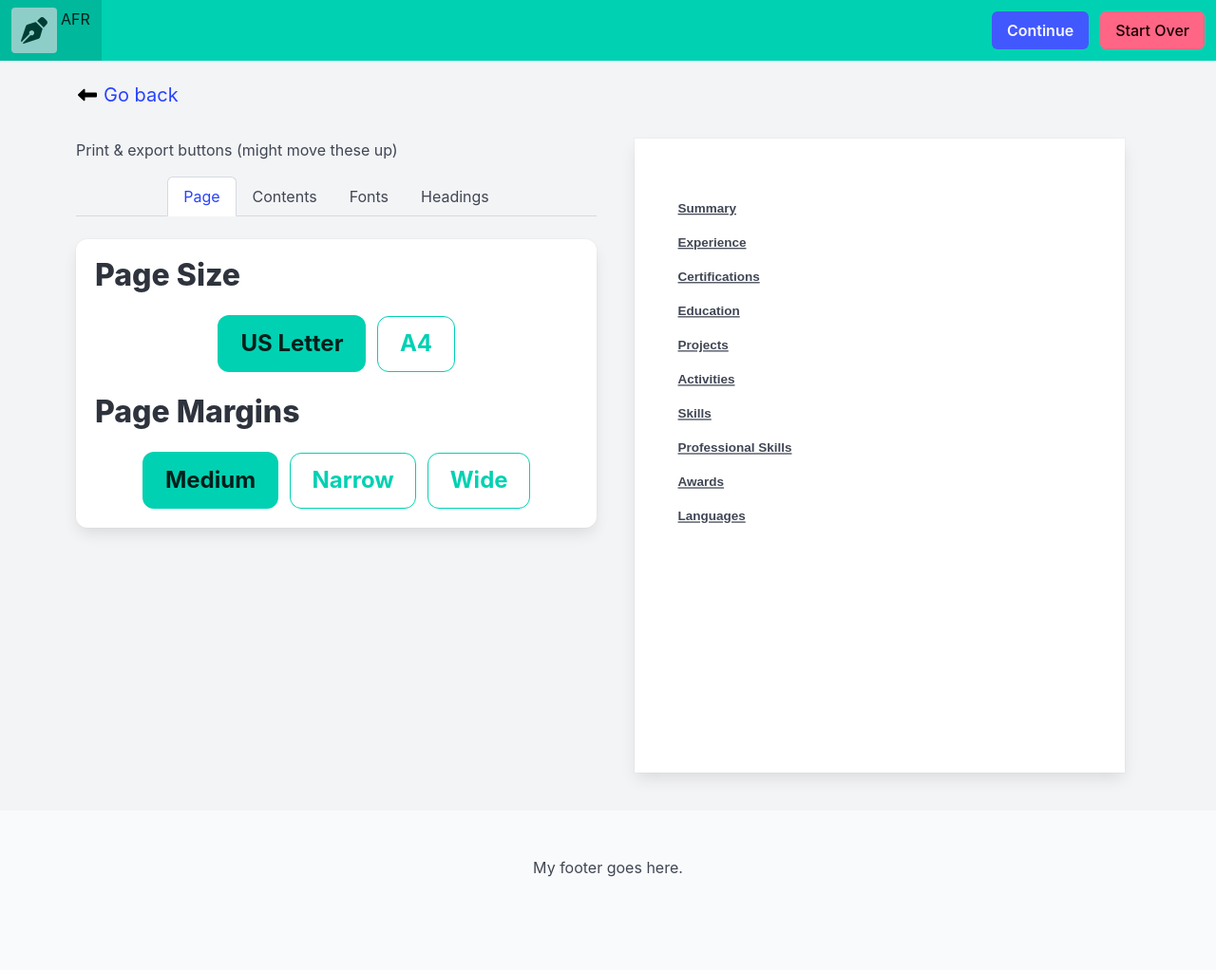
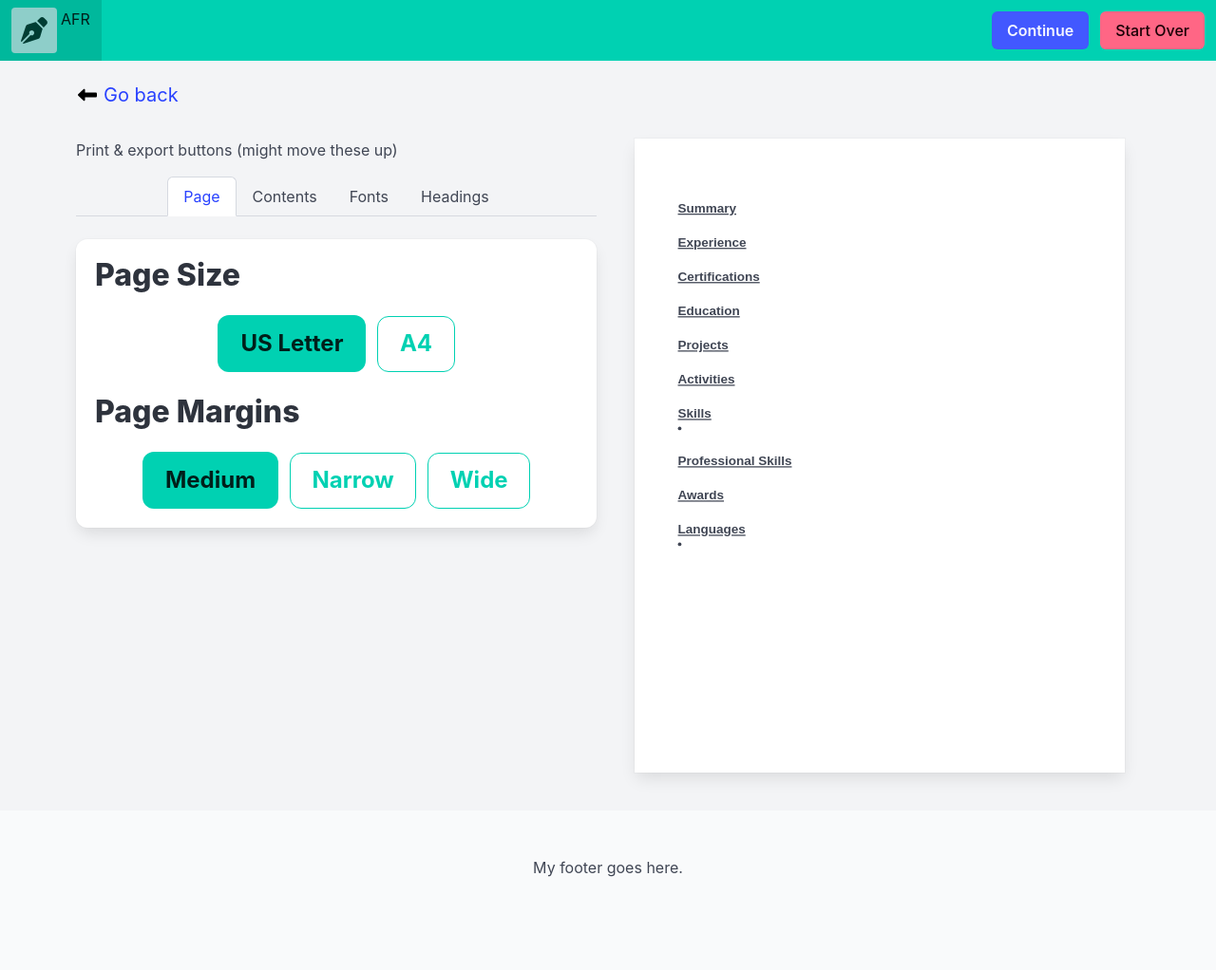
Before and after one commit to HeirOfNorton/alwaysfreeresume, a Jekyll site: the page built from pages/print.html, in a window 1280 px wide. Shown: the whole page at 95% size. Built offline with Jekyll 4.4.1, drawn with Linux system fonts in a browser that asks for light colours.

Commit message:
Okay, I think I fixed it. Now to test what I was trying before.

```diff
--- a/assets/print.css
+++ b/assets/print.css
@@ -53,16 +53,16 @@
     font-family: Arial Black,Arial Bold,Gadget,sans-serif;
 }
 
-.toparialblack .fullname {
+.toparialblack .contact h1 {
     font-family: Arial Black,Arial Bold,Gadget,sans-serif;
 }
 
 /* Metadata style */
-.topcenter .addressline {
+.topcenter .address {
     text-align: center;
 }
 
-.topcenter .fullname {
+.topcenter .contact h1 {
     text-align: center;
     margin-block-end: .75em;
 }
@@ -83,7 +83,7 @@
 
 /* Short list style */
 .listcolumns .list ul {
-    list-style-type; disc;
+    list-style-type: disc;
     list-style-position: inside;
     columns: 3;
 }
```
